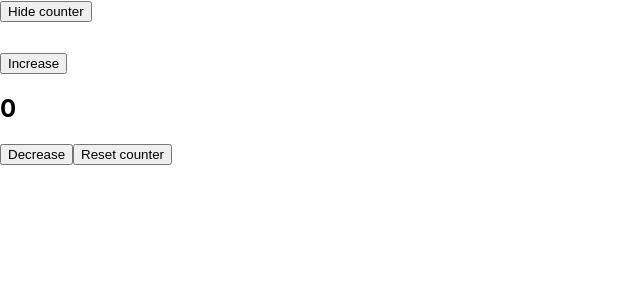
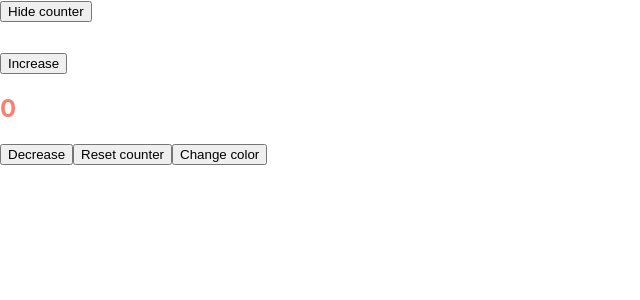
Before and after one commit to kurylko/hooks-playground, a React (Create React App) app: page / in a window 1280 px wide. Both pictures are taken after a click on the button "Show counter". Shown: the top 300 px of the page, without its empty margins (0-640 px from the left). Built offline with nearby package versions, Linux system fonts and the light colour scheme; the HTML template or start-up script is replaced by a standard one.

Commit message:
second argument

```diff
--- a/src/components/counter.js
+++ b/src/components/counter.js
@@ -2,6 +2,7 @@ import {useEffect, useState} from "react";
 
 function Counter() {
     const [count, setCount] = useState(0);
+    const [color, setColor] = useState('salmon');
 
     const handleClickCounterIncrease = () => setCount((prevCount) => {
         return prevCount + 1;
@@ -12,23 +13,28 @@ function Counter() {
     });
 
     const handleClickReset = () => setCount(0);
+    function handleColorChange(){
+        const nextColor = color ===  "salmon" ? "gold" : "salmon"
+        setColor(nextColor);
+    }
 
     useEffect(() => {
-        console.log(`Inside useEffect. The current count is ${count}`);
+        console.log(`Inside useEffect. Only run upon component mounting. The current count is ${count}`);
 
         return () => {
-            console.log(`Removing. last count = ${count}`);
+            console.log(`Removing anything. last count = ${count}. Only run when component unmounted`);
         }
-    });
+    }, [color]);
 
     return (
     <div style={{paddingTop: "30px"}}>
         <button
             onClick={handleClickCounterIncrease}>Increase
         </button>
-        <h2>{count}</h2>
+        <h2 style={{color}}>{count}</h2>
         <button onClick={handleClickCounterDecrease}>Decrease</button>
         <button onClick={handleClickReset}>Reset counter</button>
+        <button onClick={handleColorChange}>Change color</button>
     </div>
     )
 }
```
